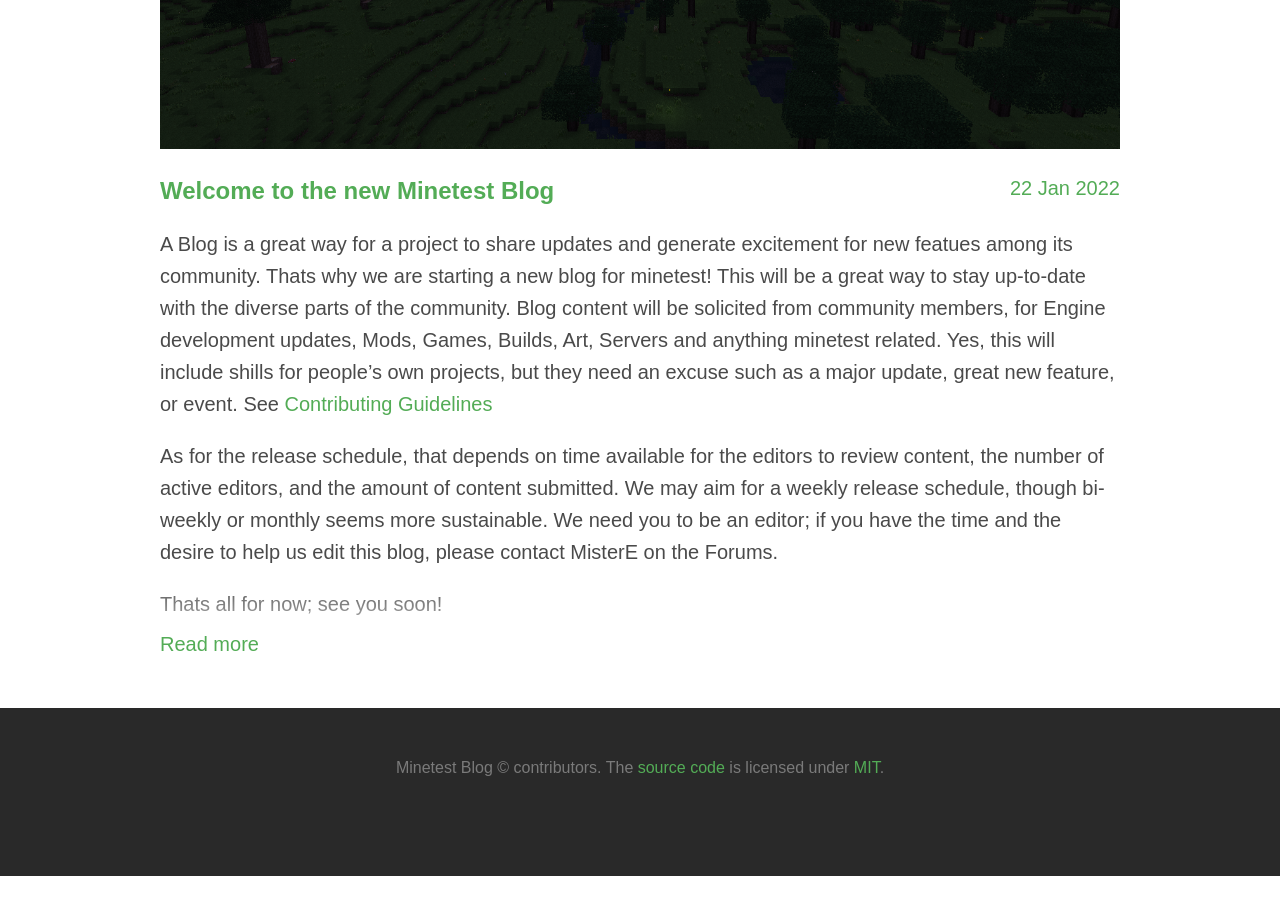
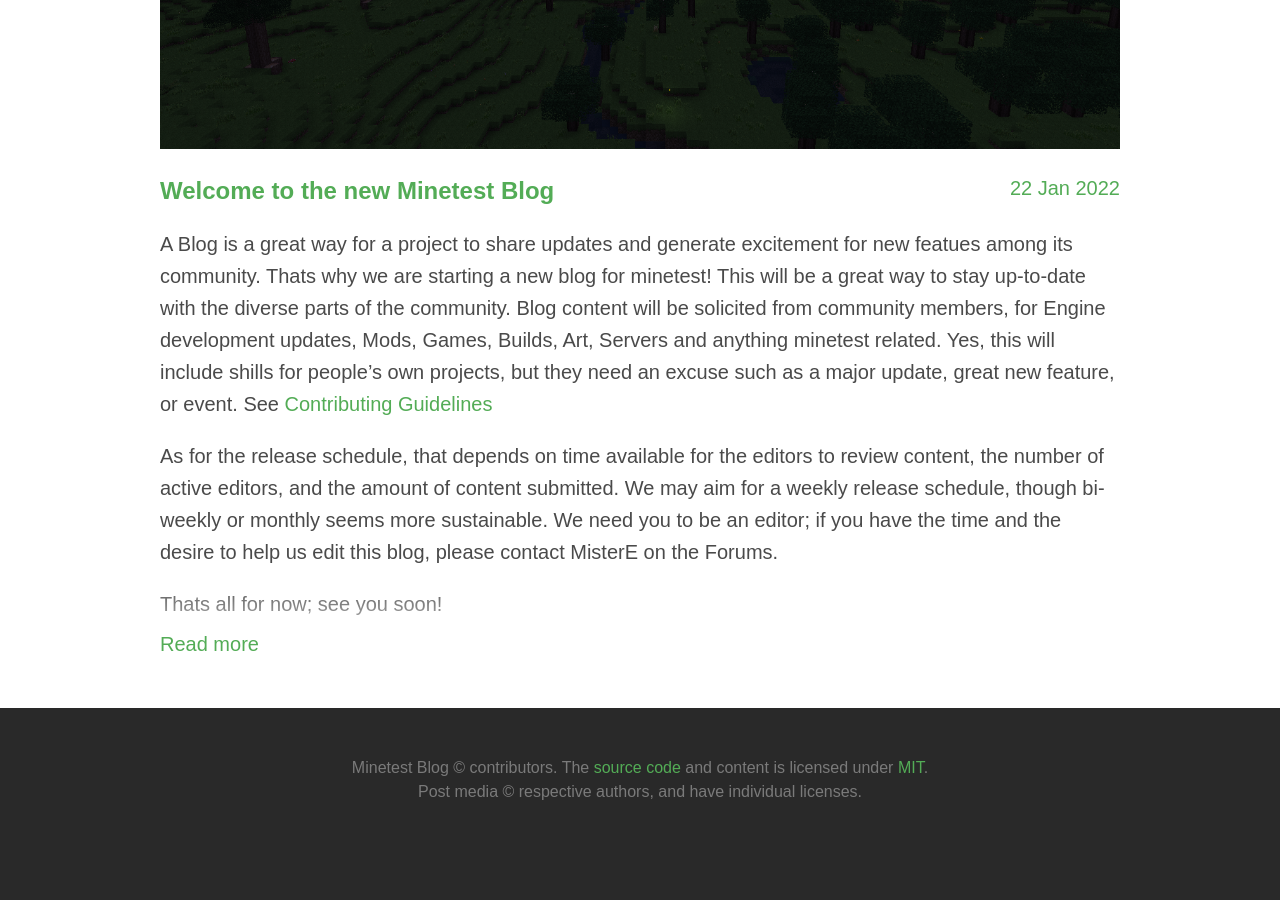
Before and after one commit to minetest/blog, a Jekyll site: the page built from index.html, in a window 1280 px wide and 900 px high, scrolled down 3777 px. Built offline with Jekyll 4.4.1, drawn with Linux system fonts in a browser that asks for light colours; before the commit the page ends 4653 px from its top, so only the background shows below that.

Commit message:
Add LICENSE.txt
Fixes #8

```diff
--- a/_layouts/default.html
+++ b/_layouts/default.html
@@ -59,8 +59,9 @@
 			<p>
 				Minetest Blog &copy; contributors.
 				The <a href="https://github.com/minetest/blog">source code</a>
-				is licensed under
-				<a href="https://opensource.org/licenses/MIT">MIT</a>.
+				and content is licensed under
+				<a href="https://opensource.org/licenses/MIT">MIT</a>.<br />
+				Post media &copy; respective authors, and have individual licenses.
 			</p>
 		</div>
 	</footer>
```
Also changed, not shown: LICENSE.txt (added).
